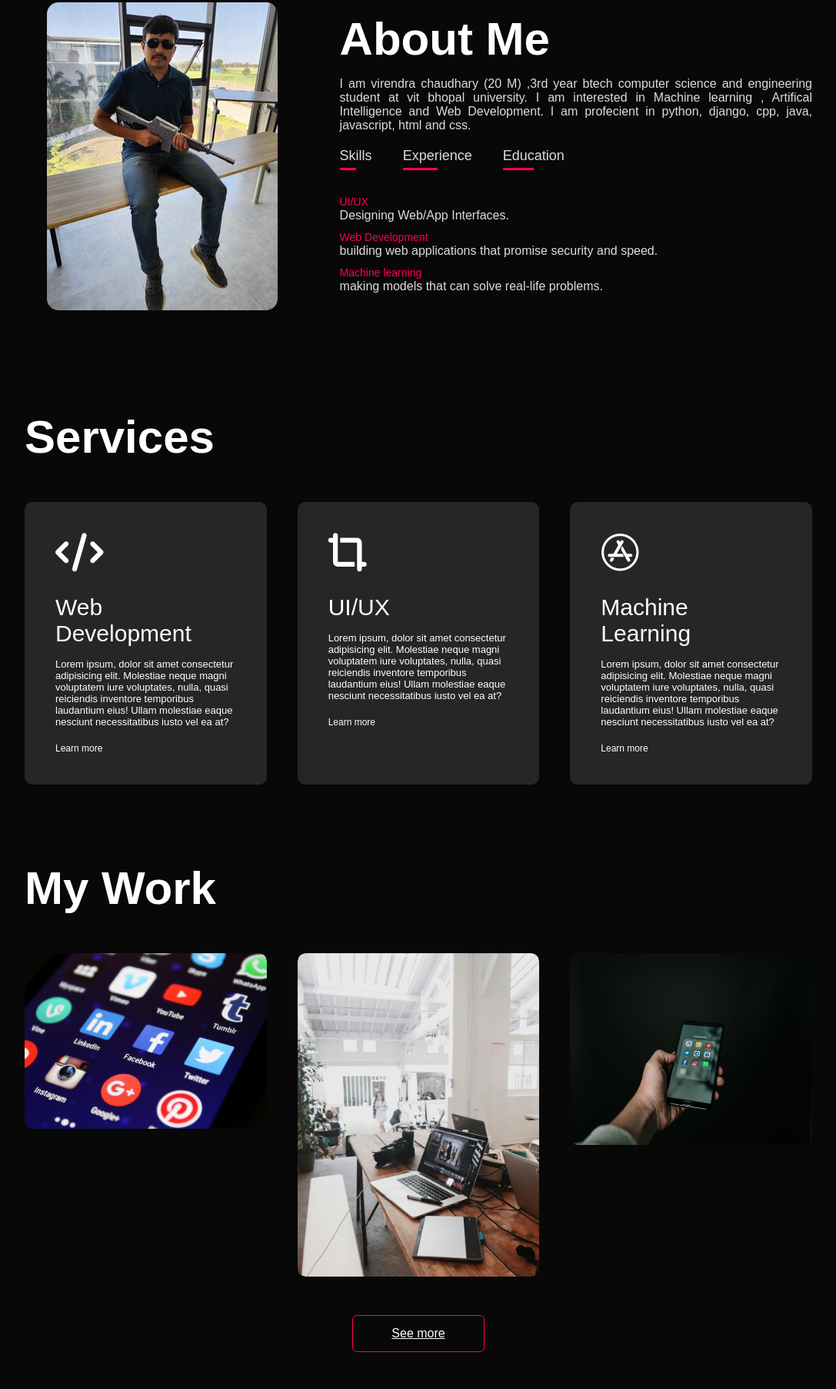
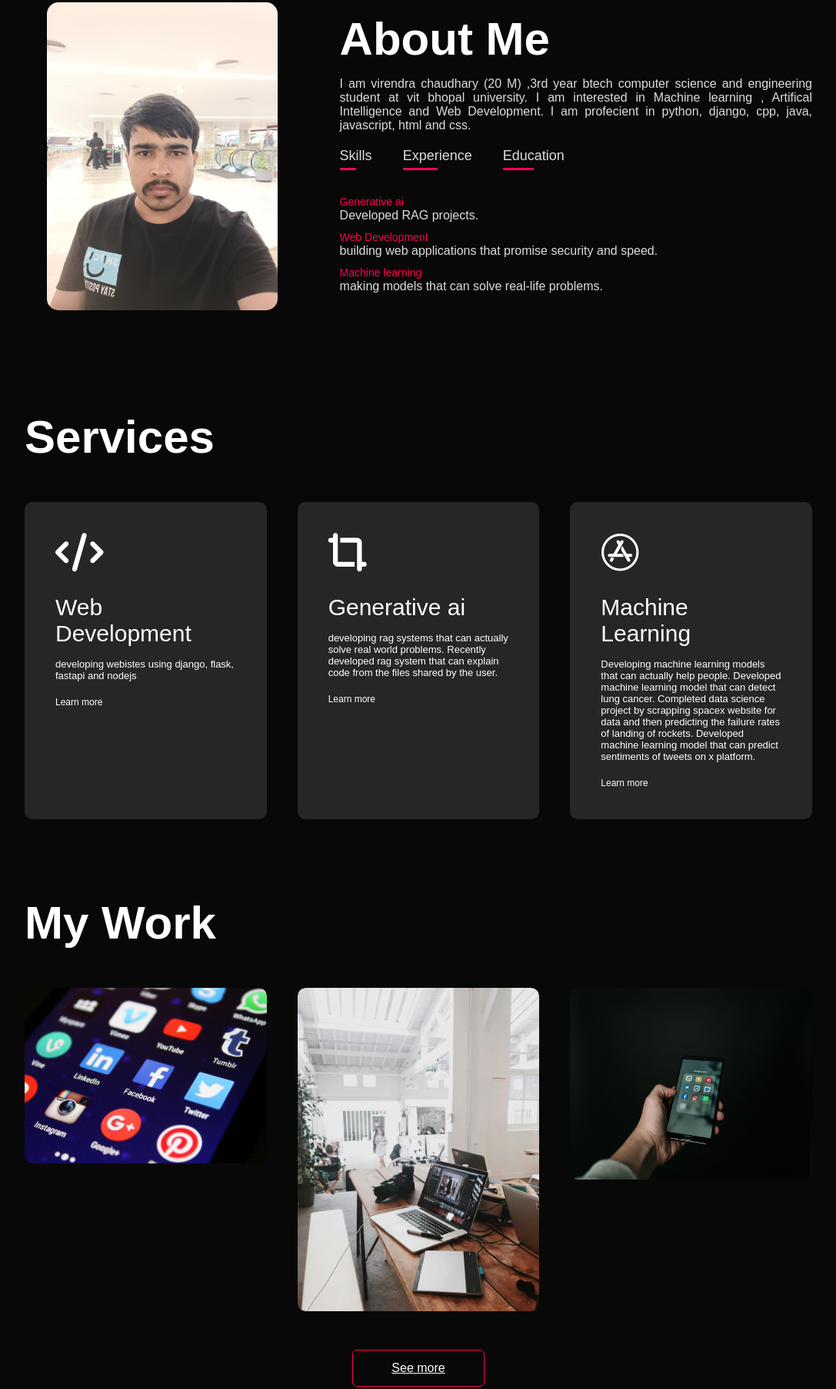
Before and after one commit to virendrachaudhary29/portfolio, a plain HTML site: page index.html in a window 1280 px wide. Shown: the part 887-2691 px from the top of the page at 77% size, without its empty margins (96-1183 px from the left). Drawn offline with Linux system fonts and the light colour scheme.

Commit message:
resume update

```diff
--- a/index.html
+++ b/index.html
@@ -38,7 +38,7 @@
         <div class="container">
             <div class="row">
                 <div class="about-col-1">
-                    <img src="images\WhatsApp Image 2025-02-20 at 17.59.52_736ca17d (1).jpg">
+                    <img src="images/WhatsApp Image 2025-05-22 at 23.26.57_f3363df7.jpg">
                 </div>
 
                 <div class="about-col-2">
@@ -54,19 +54,19 @@
 
                         </div>
                         <div class="tab-contents active-tab" id="Skills">
-                            <ul><li><span>UI/UX</span><br>Designing Web/App Interfaces.</li>
+                            <ul><li><span>Generative ai </span><br>Developed RAG projects.</li>
                             <ul><li><span>Web Development</span><br>building web applications that promise security and speed.</li>
                             <ul><li><span>Machine learning</span><br>making models that can solve real-life problems. </li>
                             </ul>
                         </div>
                         <div class="tab-contents" id="Experience">
-                            <ul><li><span>2023-2024</span><br>Worked on frontend of personal website projects.</li>
+                            <ul><li><span>2023-2024</span><br>Worked on developing rag project for explaining code from the files.</li>
                             <ul><li><span>2022-current</span><br>Working on django and building web applications that promise security and speed.</li>
                             <ul><li><span>2023-2024</span><br>Made models that can solve real-life problems.For example , built machine learning model that can detect lung cancer. Completed data science project by scrapping spacex website for data and then predicting the failure rates of landing of rockets. </li>
                             </ul>
                         </div>
                         <div class="tab-contents" id="Education">
-                            <ul><li><span>2022 - current</span><br>learning UI/UX on youtube.</li>
+                            <ul><li><span>2022 - current</span><br>learning generative ai on youtube.</li>
                             <ul><li><span>2023-current</span><br>learning web development on odin project.</li>
                             <ul><li><span>2023-2024</span><br>completed machine learning specialization courses by Andrew NG and stanford university on coursera. </li>
                             </ul>
@@ -83,20 +83,25 @@
                 <div>
                     <i class="fas fa-code"></i>
                     <h2>Web Development</h2>
-                    <p>Lorem ipsum, dolor sit amet consectetur adipisicing elit. Molestiae neque magni voluptatem iure voluptates, nulla, quasi reiciendis inventore temporibus laudantium eius! Ullam molestiae eaque nesciunt necessitatibus iusto vel ea at?</p>
-                    <a href="#">Learn more</a>
+                    <p>developing webistes using django, flask, fastapi and nodejs </p>
+                    <a href="https://github.com/virendrachaudhary29/clubproject">Learn more</a>
                 </div>
                 <div>
                     <i class="fas fa-crop-alt"></i>
-                    <h2>UI/UX</h2>
-                    <p>Lorem ipsum, dolor sit amet consectetur adipisicing elit. Molestiae neque magni voluptatem iure voluptates, nulla, quasi reiciendis inventore temporibus laudantium eius! Ullam molestiae eaque nesciunt necessitatibus iusto vel ea at?</p>
+                    <h2>Generative ai </h2>
+                    <p>developing rag systems that can actually solve real world problems.
+                        Recently developed rag system that can explain code from the files shared by the user.</p>
+                    </p>
                     <a href="#">Learn more</a>
                 </div>
                 <div>
                     <i class="fab fa-app-store"></i>
                     <h2>Machine Learning</h2>
-                    <p>Lorem ipsum, dolor sit amet consectetur adipisicing elit. Molestiae neque magni voluptatem iure voluptates, nulla, quasi reiciendis inventore temporibus laudantium eius! Ullam molestiae eaque nesciunt necessitatibus iusto vel ea at?</p>
-                    <a href="#">Learn more</a>
+                    <p>Developing machine learning models that can actually help people.
+                        Developed machine learning model that can detect lung cancer. Completed data science project by scrapping spacex website for data and then predicting the failure rates of landing of rockets.
+                        Developed machine learning model that can predict sentiments of tweets on x platform.</p>
+                    </p>
+                    <a href="https://github.com/virendrachaudhary29">Learn more</a>
                 </div>
 
 
@@ -113,17 +118,17 @@
             <div class="work">
                 <img src="images/work-1.jpg">
                 <div class="layer">
-                    <h3>Social Media App</h3>
-                    <p>Lorem ipsum dolor sit amet consectetur adipisicing elit. Iusto ratione rerum obcaecati aut doloremque odit, voluptatum tenetur, incidunt quam reiciendis fugit? Modi aut tempore a quasi expedita dicta. Repellat, repellendus.</p>
-                    <a href="#"><i class="fa-solid fa-arrow-up-right-from-square"></i></a>
+                    <h3>Lung cancer detection</h3>
+                    <p>Lung cancer detection model and webapp using streamlit</p>
+                    <a href="https://github.com/virendrachaudhary29/lung_cancer"><i class="fa-solid fa-arrow-up-right-from-square"></i></a>
                 </div>
             </div>
             <div class="work">
                 <img src="images/work-2.jpg">
                 <div class="layer">
                     <h3>Social Media sentiment analysis App</h3>
-                    <p>Lorem ipsum dolor sit amet consectetur adipisicing elit. Iusto ratione rerum obcaecati aut doloremque odit, voluptatum tenetur, incidunt quam reiciendis fugit? Modi aut tempore a quasi expedita dicta. Repellat, repellendus.</p>
-                    <a href="#"><i class="fa-solid fa-arrow-up-right-from-square"></i></a>
+                    <p>Analyzed 1.6 million tweets using sentiment140 dataset from kaggle</p>
+                    <a href="https://github.com/virendrachaudhary29/social-media-sentiment-analysis-using-machine-learning-"><i class="fa-solid fa-arrow-up-right-from-square"></i></a>
                 </div>
             </div>
             <div class="work">
@@ -153,7 +158,7 @@
                     <a href=""><i class="fa-brands fa-instagram"></i></a>
                     <a href="https://www.linkedin.com/in/virendra-chaudhary1/"><i class="fa-brands fa-linkedin"></i></a>
                 </div>
-                <a href="virendra_cv (2)-1.pdf" class="btn btn2">Download Cv</a>
+                <a href="" class="btn btn2">Download Cv</a>
             </div>
             <div class="contact-right">
                     <form name="submit-to-google-sheet">
```
Also changed, not shown: images/WhatsApp Image 2025-05-22 at 23.26.57_f3363df7.jpg (added), 1 other file.
